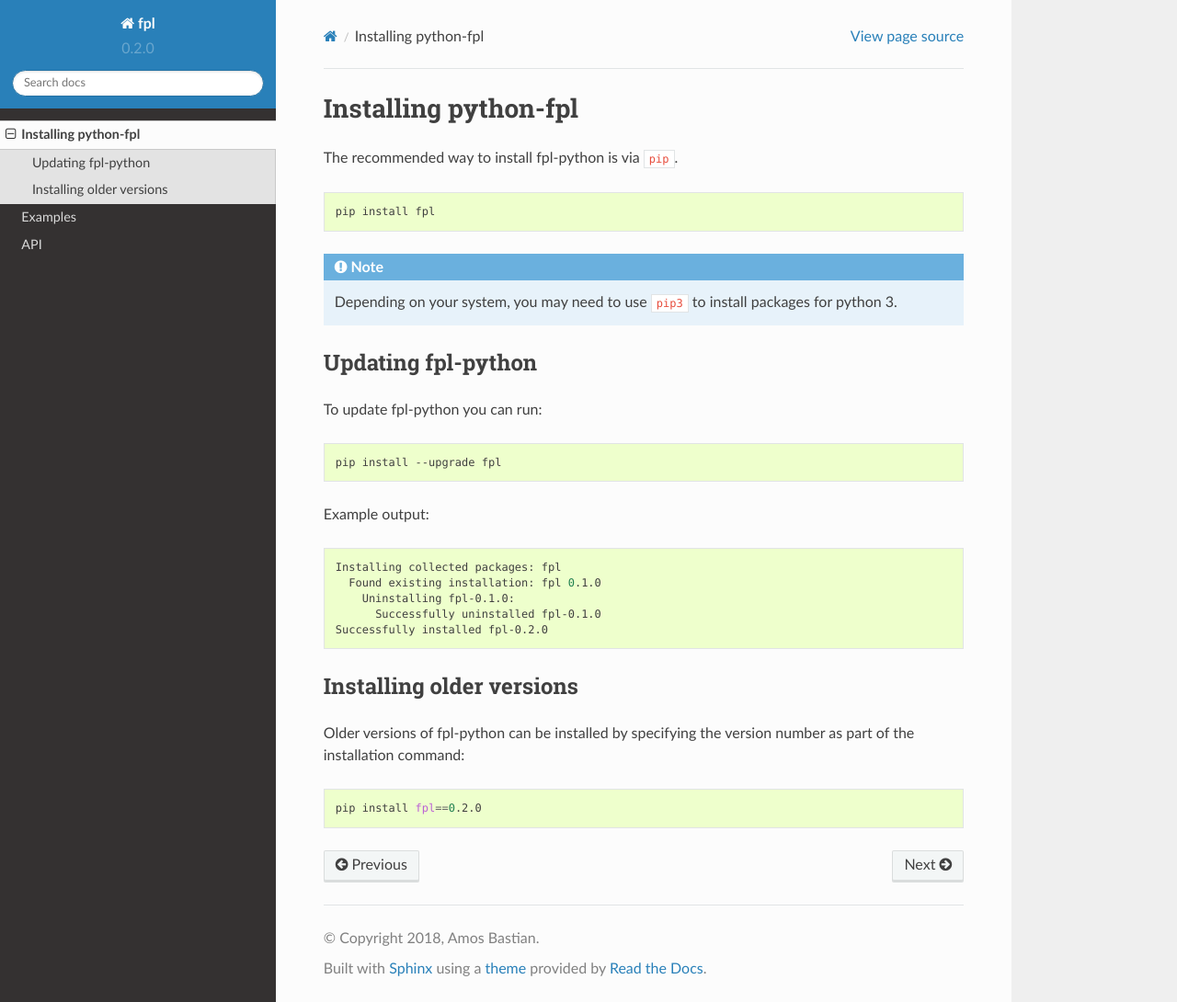
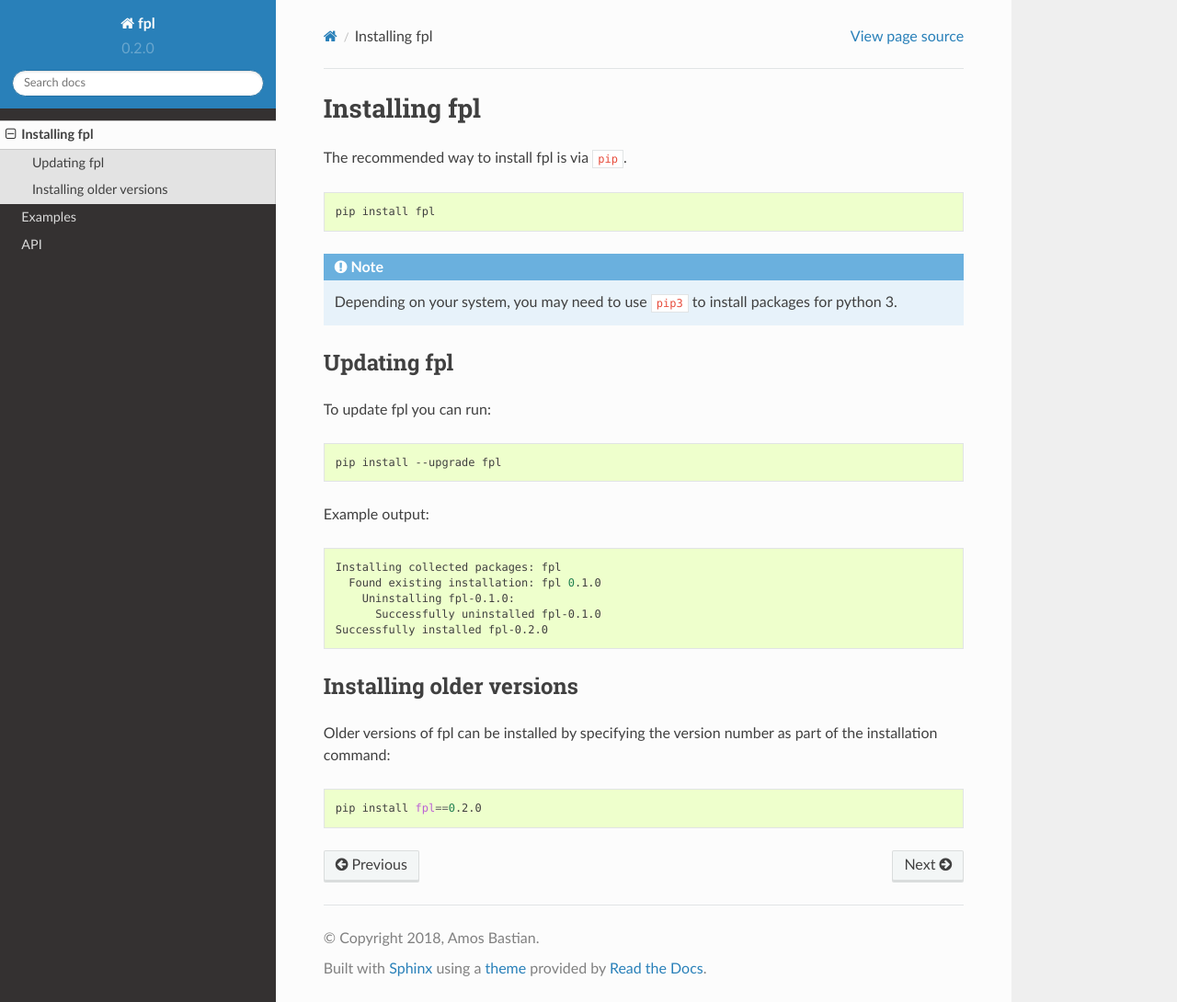
Before and after one commit to amosbastian/fpl, a Sphinx documentation site: the page built from docs/installation.rst, in a window 1280 px wide and 1090 px high. Shown: the whole window at 92% size. Built offline with Sphinx 7.4.7 and the Read the Docs theme 2.0.0, drawn with Linux system fonts in a browser that asks for light colours.

Commit message:
Change python-fpl to fpl

```diff
--- a/docs/index.rst
+++ b/docs/index.rst
@@ -1,4 +1,4 @@
-Welcome to python-fpl's documentation!
+Welcome to fpl's documentation!
 ======================================
 
 A Python wrapper around the Fantasy Premier League API
--- a/docs/installation.rst
+++ b/docs/installation.rst
@@ -1,7 +1,7 @@
-Installing python-fpl
+Installing fpl
 =====================
 
-The recommended way to install fpl-python is via ``pip``.
+The recommended way to install fpl is via ``pip``.
 
 .. code-block:: bash
 
@@ -10,10 +10,10 @@ The recommended way to install fpl-python is via ``pip``.
 .. note:: Depending on your system, you may need to use ``pip3`` to install
           packages for python 3.
 
-Updating fpl-python
+Updating fpl
 -------------------------
 
-To update fpl-python you can run:
+To update fpl you can run:
 
 .. code-block:: bash
 
@@ -33,7 +33,7 @@ Example output:
 Installing older versions
 -------------------------
 
-Older versions of fpl-python can be installed by specifying the version number
+Older versions of fpl can be installed by specifying the version number
 as part of the installation command:
 
 .. code-block:: bash
```
